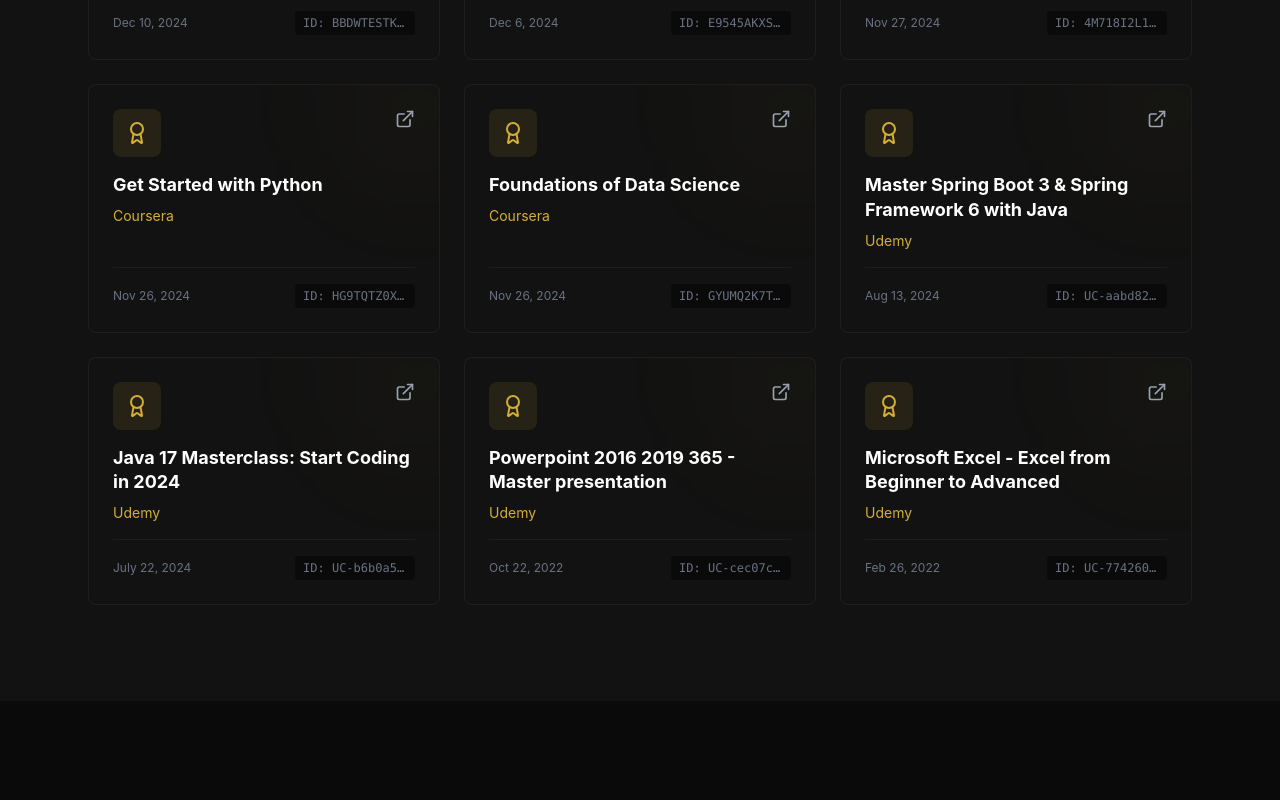
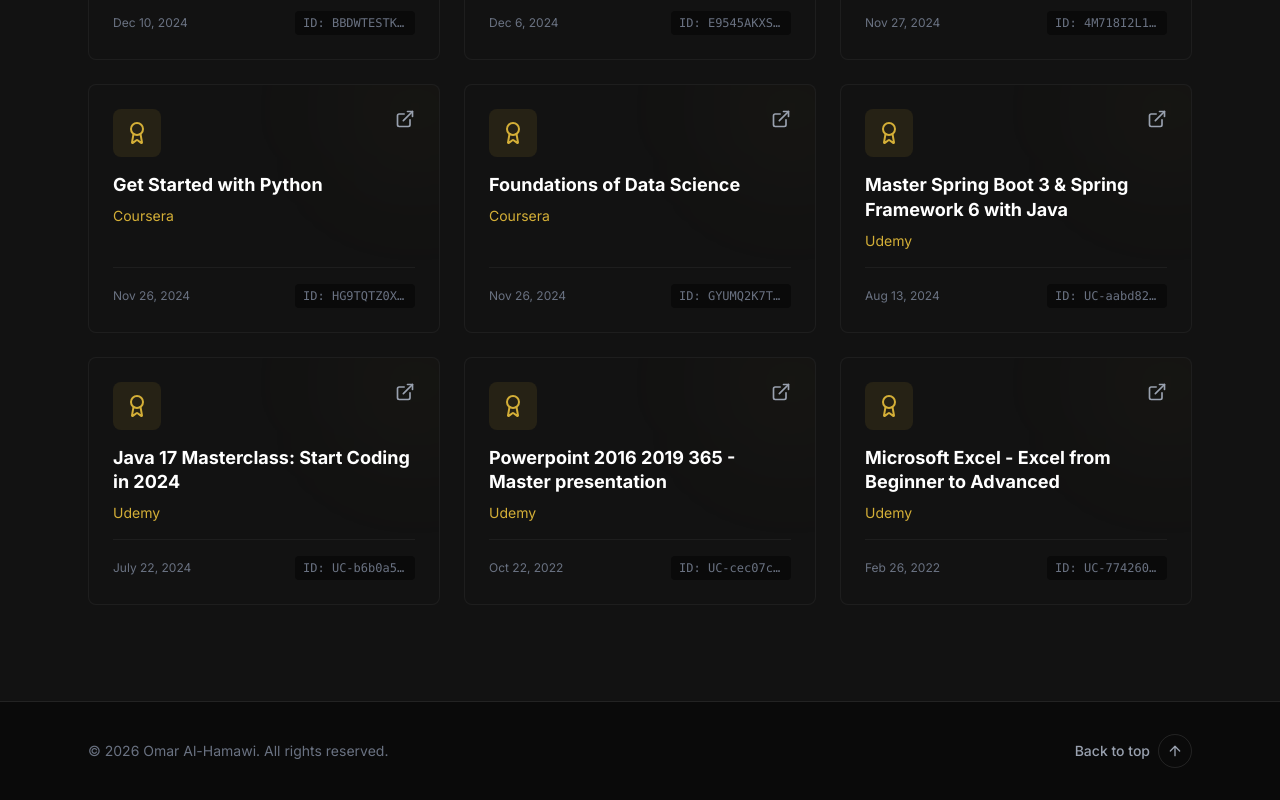
Before and after one commit to OmarAlHamawi/portfolio, a React (Vite) app: page / in a window 1280 px wide. Shown: the part 4515-5315 px from the top of the page. Before the commit the page ends 5216 px from the top, so only its background shows below. Built offline with nearby package versions, Linux system fonts and the light colour scheme.

Commit message:
Thread 4: i18n persist, typed data, SEO shell, lazy App shell

```diff
--- a/index.html
+++ b/index.html
@@ -4,6 +4,16 @@
     <meta charset="UTF-8" />
     <link rel="icon" type="image/png" href="/logo.png" />
     <meta name="viewport" content="width=device-width, initial-scale=1.0" />
+    <meta name="theme-color" content="#0a0a0a" />
+    <meta name="robots" content="index, follow" />
+    <link rel="canonical" href="https://www.omaralhamawi.dev/" />
+
+    <link rel="preconnect" href="https://fonts.googleapis.com" />
+    <link rel="preconnect" href="https://fonts.gstatic.com" crossorigin />
+    <link
+      href="https://fonts.googleapis.com/css2?family=Inter:wght@400;500;600;700;800&display=swap"
+      rel="stylesheet"
+    />
 
     <title>Omar Al-Hamawi | Full-Stack Software Engineer</title>
     <meta name="title" content="Omar Al-Hamawi | Full-Stack Software Engineer" />
@@ -13,6 +23,7 @@
 
     <meta property="og:type" content="website" />
     <meta property="og:url" content="https://www.omaralhamawi.dev/" />
+    <meta property="og:site_name" content="Omar Al-Hamawi Portfolio" />
     <meta property="og:title" content="Omar Al-Hamawi | Full-Stack Software Engineer" />
     <meta property="og:description" content="Oracle Certified Software Engineer specializing in scalable Spring Boot architectures and React interfaces." />
     <meta property="og:image" content="https://www.omaralhamawi.dev/profile.jpg" />
@@ -22,6 +33,28 @@
     <meta property="twitter:title" content="Omar Al-Hamawi | Full-Stack Software Engineer" />
     <meta property="twitter:description" content="Oracle Certified Software Engineer specializing in scalable Spring Boot architectures and React interfaces." />
     <meta property="twitter:image" content="https://www.omaralhamawi.dev/profile.jpg" />
+
+    <script type="application/ld+json">
+      {
+        "@context": "https://schema.org",
+        "@type": "Person",
+        "name": "Omar Al-Hamawi",
+        "url": "https://www.omaralhamawi.dev/",
+        "image": "https://www.omaralhamawi.dev/profile.jpg",
+        "jobTitle": "Full-Stack Software Engineer",
+        "email": "mailto:omar.alhamawi@outlook.com",
+        "address": {
+          "@type": "PostalAddress",
+          "addressLocality": "Amman",
+          "addressCountry": "JO"
+        },
+        "sameAs": [
+          "https://www.linkedin.com/in/omar-al-hamawi-68556629a/",
+          "https://github.com/OmarAlHamawi"
+        ],
+        "knowsAbout": ["Java", "Spring Boot", "React", "TypeScript", "PostgreSQL", "Docker"]
+      }
+    </script>
   </head>
   <body>
     <div id="root"></div>
--- a/src/App.tsx
+++ b/src/App.tsx
@@ -1,23 +1,73 @@
+import { Suspense, lazy } from 'react';
+import { ArrowUp } from 'lucide-react';
 import NavBar from './components/NavBar';
 import Hero from './components/Hero';
-import Skills from './components/Skills';
-import Experience from './components/Experience';
-import Projects from './components/Projects';
-import Certifications from './components/Certifications';
-import Education from './components/Education';
-import { LanguageProvider } from './context/LanguageContext';
+import { LanguageProvider, useLanguage } from './context/LanguageContext';
 import { Analytics } from '@vercel/analytics/react';
+
+// Below-the-fold sections are code-split so the initial bundle
+// stays limited to NavBar + Hero (first paint).
+const Skills = lazy(() => import('./components/Skills'));
+const Experience = lazy(() => import('./components/Experience'));
+const Education = lazy(() => import('./components/Education'));
+const Projects = lazy(() => import('./components/Projects'));
+const Certifications = lazy(() => import('./components/Certifications'));
+
+function SectionFallback() {
+  return (
+    <div className="py-16 flex justify-center" aria-hidden="true">
+      <div className="h-8 w-8 rounded-full border-2 border-gold-500/30 border-t-gold-500 animate-spin" />
+    </div>
+  );
+}
+
+function Footer() {
+  const { lang } = useLanguage();
+  const year = new Date().getFullYear();
+
+  const scrollToTop = () => {
+    window.scrollTo({ top: 0, behavior: 'smooth' });
+  };
+
+  return (
+    <footer className="border-t border-white/10">
+      <div className="max-w-6xl mx-auto px-6 py-8 flex flex-col sm:flex-row items-center justify-between gap-4">
+        <p className="text-sm text-gray-500">
+          © {year} Omar Al-Hamawi.{' '}
+          {lang === 'EN' ? 'All rights reserved.' : 'جميع الحقوق محفوظة.'}
+        </p>
+        <button
+          type="button"
+          onClick={scrollToTop}
+          aria-label={lang === 'EN' ? 'Back to top' : 'العودة إلى الأعلى'}
+          className="flex items-center gap-2 text-sm font-medium text-gray-400 hover:text-gold-500 transition-colors"
+        >
+          {lang === 'EN' ? 'Back to top' : 'العودة إلى الأعلى'}
+          <span className="p-2 rounded-full border border-white/10 hover:border-gold-500/50">
+            <ArrowUp size={16} />
+          </span>
+        </button>
+      </div>
+    </footer>
+  );
+}
+
 function App() {
   return (
     <LanguageProvider>
       <div className="bg-dark-900 min-h-screen">
         <NavBar />
+        <main>
           <Hero />
+          <Suspense fallback={<SectionFallback />}>
             <Skills />
             <Experience />
             <Education />
             <Projects />
             <Certifications />
+          </Suspense>
+        </main>
+        <Footer />
         <Analytics />
       </div>
     </LanguageProvider>
--- a/src/context/LanguageContext.tsx
+++ b/src/context/LanguageContext.tsx
@@ -1,3 +1,4 @@
+/* eslint-disable react-refresh/only-export-components */
 import React, { createContext, useState, useContext, useEffect } from 'react';
 
 type Language = 'EN' | 'AR';
@@ -5,16 +6,37 @@
 interface LanguageContextType {
   lang: Language;
   toggleLang: () => void;
+  setLang: (lang: Language) => void;
 }
 
 const LanguageContext = createContext<LanguageContextType | undefined>(undefined);
 
+const STORAGE_KEY = 'portfolio-lang';
+
+function getInitialLanguage(): Language {
+  if (typeof window === 'undefined') return 'EN';
+  try {
+    const stored = window.localStorage.getItem(STORAGE_KEY);
+    if (stored === 'EN' || stored === 'AR') return stored;
+  } catch {
+    // localStorage unavailable (private mode) — fall back to default
+  }
+  return 'EN';
+}
+
 export const LanguageProvider: React.FC<{ children: React.ReactNode }> = ({ children }) => {
-  const [lang, setLang] = useState<Language>('EN');
+  const [lang, setLang] = useState<Language>(getInitialLanguage);
 
-  // Moves the RTL logic here so it happens globally!
+  // Persist + keep <html lang>/<html dir> in sync so SEO crawlers,
+  // screen readers, and RTL layout all follow the active language.
   useEffect(() => {
+    document.documentElement.lang = lang === 'AR' ? 'ar' : 'en';
     document.documentElement.dir = lang === 'AR' ? 'rtl' : 'ltr';
+    try {
+      window.localStorage.setItem(STORAGE_KEY, lang);
+    } catch {
+      // Ignore write failures (e.g. storage disabled)
+    }
   }, [lang]);
 
   const toggleLang = () => {
@@ -22,7 +44,7 @@
   };
 
   return (
-    <LanguageContext.Provider value={{ lang, toggleLang }}>
+    <LanguageContext.Provider value={{ lang, toggleLang, setLang }}>
       {children}
     </LanguageContext.Provider>
   );
--- a/src/data.ts
+++ b/src/data.ts
@@ -1,9 +1,68 @@
-import { Github, Linkedin, Mail } from "lucide-react";
+import { Github, Linkedin, Mail, type LucideIcon } from "lucide-react";
 
-export const PERSONAL_INFO = {
+export interface SocialLink {
+  label: string;
+  href: string;
+  icon: LucideIcon;
+}
+
+export interface PersonalInfo {
+  name: string;
+  title: string;
+  email: string;
+  phone: string;
+  phoneDisplay: string;
+  whatsapp: string;
+  cvPath: string;
+  tagline: string;
+  social: SocialLink[];
+}
+
+export interface ExperienceItem {
+  company: string;
+  role: string;
+  period: string;
+  description: string;
+  highlights: string[];
+}
+
+export interface ProjectLinks {
+  github: string;
+  demo: string;
+}
+
+export interface ProjectItem {
+  title: string;
+  tech: string[];
+  description: string;
+  links: ProjectLinks;
+}
+
+export interface CertificationItem {
+  name: string;
+  issuer: string;
+  date: string;
+  credentialId: string;
+  link: string | null;
+  file: string | null;
+}
+
+export interface EducationItem {
+  degree: string;
+  institution: string;
+  period: string;
+  description: string;
+  file: string;
+}
+
+export const PERSONAL_INFO: PersonalInfo = {
   name: "Omar Al-Hamawi",
   title: "Full-Stack Software Engineer",
   email: "omar.alhamawi@outlook.com",
+  phone: "+962799875468",
+  phoneDisplay: "+962 79 987 5468",
+  whatsapp: "https://wa.me/962799875468",
+  cvPath: "/cv.pdf",
   tagline: "Oracle Certified Software Engineer specializing in scalable Spring Boot architectures and React interfaces. Passionate about delivering secure, high-performance enterprise solutions with uncompromising code quality.",
   social: [
     { label: "LinkedIn", href: "https://www.linkedin.com/in/omar-al-hamawi-68556629a/", icon: Linkedin },
@@ -12,7 +71,7 @@
   ],
 };
 
-export const SKILLS = [
+export const SKILLS: string[] = [
   // Core Languages & Frameworks
   "Java (17/21)", "Spring Boot 3", "React.js", "TypeScript",
   "C#", "ASP.NET Core", "JavaScript", "Node.js",
@@ -27,7 +86,7 @@
   "Tricentis Tosca", "JUnit & Cypress", "Git & GitHub", "Postman"
 ];
 
-export const EXPERIENCE = [
+export const EXPERIENCE: ExperienceItem[] = [
   {
     company: "Quality Professionals - QPROS",
     role: "Quality Control Engineer",
@@ -55,7 +114,7 @@
   }
 ];
 
-export const PROJECTS = [
+export const PROJECTS: ProjectItem[] = [
   {
     title: "ScholarMatchJo",
     tech: ["Java 17", "Spring Boot", "Python", "FastAPI", "React", "PostgreSQL", "GitHub", "Figma"],
@@ -69,7 +128,7 @@
     links: { github: "https://github.com/OmarAlHamawi/UsermanagementApp", demo: "https://user-management-app-frontend-sand.vercel.app/" }
   }
 ];
-export const CERTIFICATIONS = [
+export const CERTIFICATIONS: CertificationItem[] = [
   {
     name: "Oracle Certified Professional: Java SE 17 Developer",
     issuer: "Oracle University",
@@ -194,17 +253,21 @@
 ];
 
 
-export const PERSONAL_INFO_AR = {
+export const PERSONAL_INFO_AR: PersonalInfo = {
   name: "عمر الحموي",
   title: "مهندس برمجيات متكامل (Full-Stack)",
   email: "omar.alhamawi@outlook.com",
+  phone: PERSONAL_INFO.phone,
+  phoneDisplay: PERSONAL_INFO.phoneDisplay,
+  whatsapp: PERSONAL_INFO.whatsapp,
+  cvPath: PERSONAL_INFO.cvPath,
   tagline: "مهندس برمجيات معتمد من Oracle متخصص في بناء هياكل Spring Boot القابلة للتوسع وواجهات React. شغوف بتقديم حلول مؤسسية آمنة وعالية الأداء مع الالتزام بأعلى معايير جودة الكود.",
   social: PERSONAL_INFO.social,
 };
 
-export const SKILLS_AR = SKILLS;
+export const SKILLS_AR: string[] = SKILLS;
 
-export const EXPERIENCE_AR = [
+export const EXPERIENCE_AR: ExperienceItem[] = [
   {
     company: "Quality Professionals - QPROS",
     role: "مهندس ضبط الجودة (Quality Control Engineer)",
@@ -232,7 +295,7 @@
   }
 ];
 
-export const PROJECTS_AR = [
+export const PROJECTS_AR: ProjectItem[] = [
   {
     title: "ScholarMatchJo",
     tech: PROJECTS[0].tech,
@@ -246,9 +309,9 @@
   }
 ];
 
-export const CERTIFICATIONS_AR = CERTIFICATIONS;
+export const CERTIFICATIONS_AR: CertificationItem[] = CERTIFICATIONS;
 
-export const EDUCATION = [
+export const EDUCATION: EducationItem[] = [
   {
     degree: "Bachelor's Degree in Computer Science",
     institution: "Al Hussein Technical University (HTU)",
@@ -265,7 +328,7 @@
   }
 ];
 
-export const EDUCATION_AR = [
+export const EDUCATION_AR: EducationItem[] = [
   {
     degree: "درجة البكالوريوس في علم الحاسوب",
     institution: "جامعة الحسين التقنية (HTU)",
--- a/src/index.css
+++ b/src/index.css
@@ -15,6 +15,10 @@
 }
 
 /* Base Styles */
+html {
+  scroll-behavior: smooth;
+}
+
 body {
   background-color: var(--color-dark-900);
   color: #d1d5db; /* gray-300 */
@@ -35,3 +39,16 @@
 ::-webkit-scrollbar-thumb:hover {
   background: #D4AF37;
 }
+
+/* Accessible keyboard focus */
+:focus-visible {
+  outline: 2px solid #D4AF37;
+  outline-offset: 2px;
+  border-radius: 2px;
+}
+
+@media (prefers-reduced-motion: reduce) {
+  html {
+    scroll-behavior: auto;
+  }
+}
```
Lines whose indentation alone changed are shown as unchanged.
